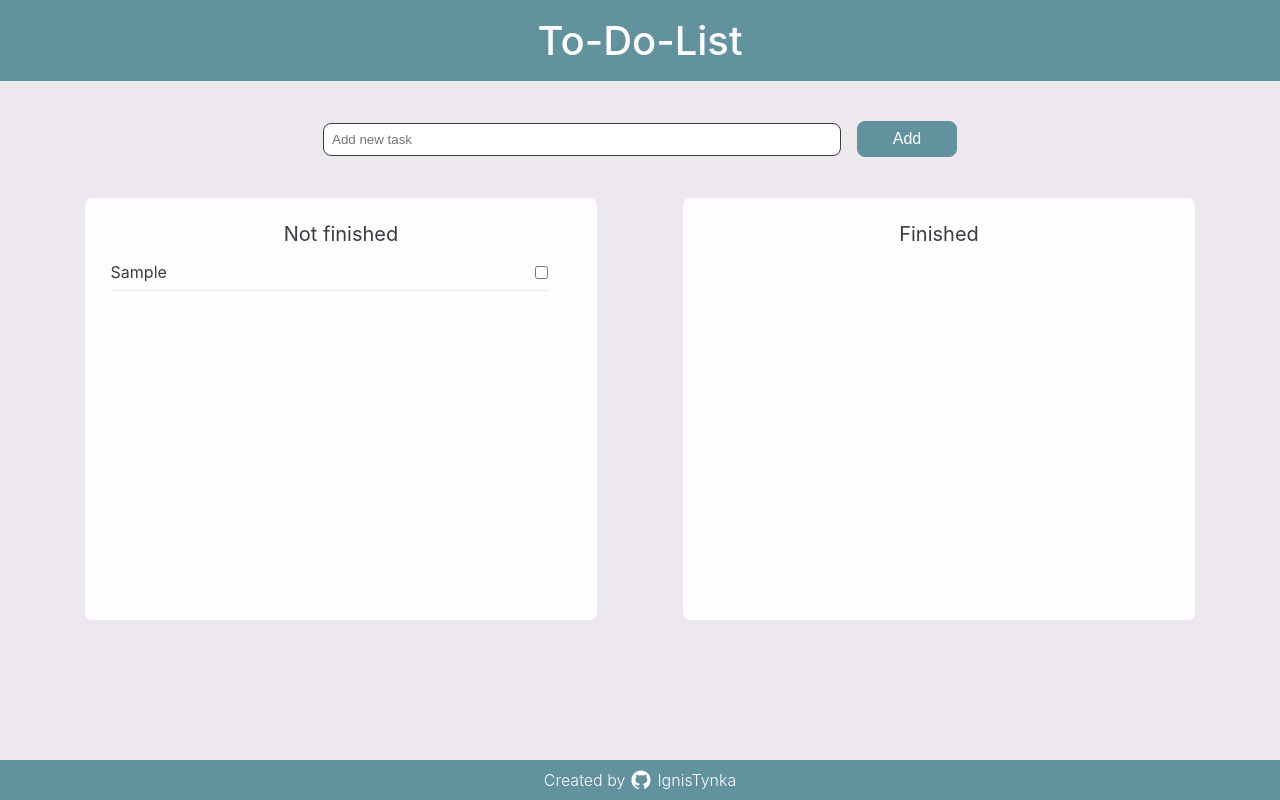
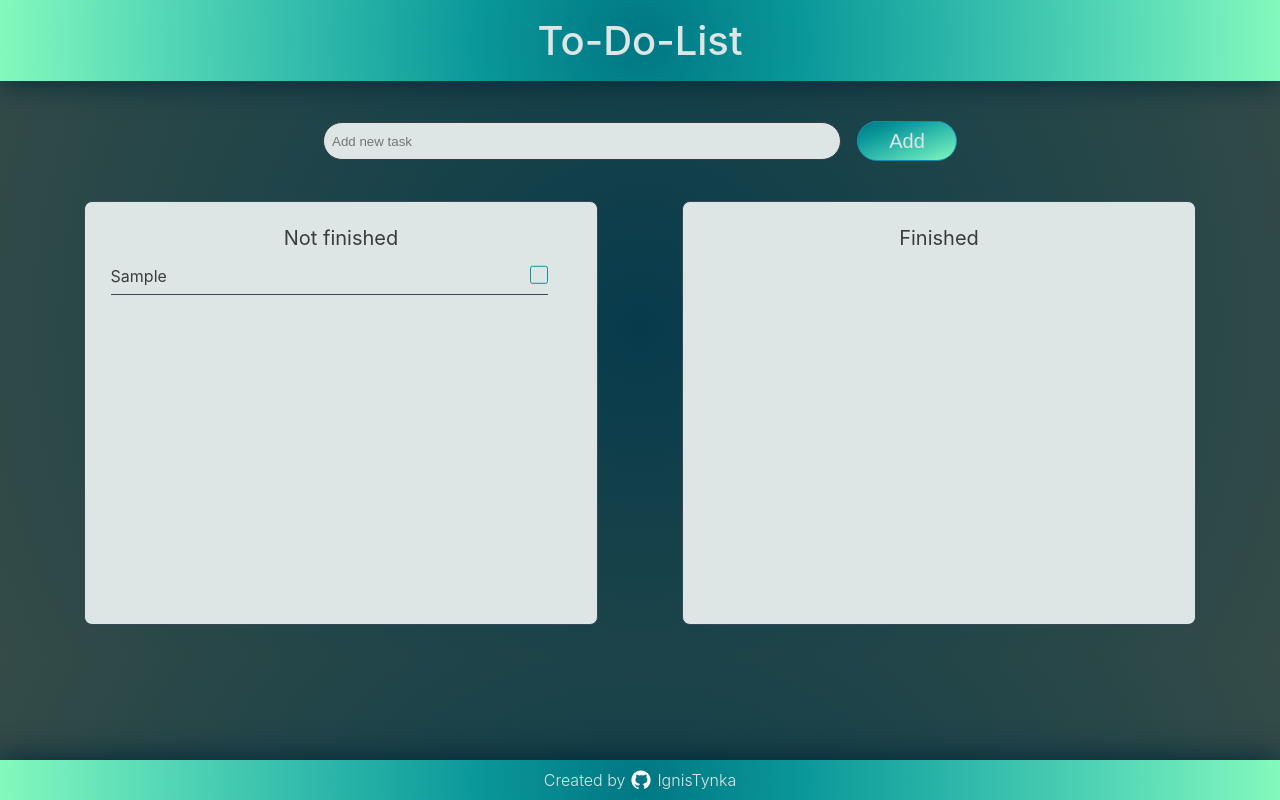
Before and after one commit to IgnisTynka/To-Do-List, a React (Create React App) app: page / in a window 1280 px wide. Both pictures are taken after typing "Sample" into the empty fields and a click on the button "Add". Built offline with nearby package versions, Linux system fonts and the light colour scheme.

Commit message:
Change design p1

```diff
--- a/src/App.css
+++ b/src/App.css
@@ -7,16 +7,18 @@ body{
     height: 100%;
     width: 100%;
     color: #393d3f;
-    background-color: #EDE8EE;
+    background-image: radial-gradient(circle, #073b4c, #13404a, #1e4449, #294748, #344b48);
 }
 
 .App-header {
-    background-color: #62929E;
-    color: #FDFDFF;
+    background-image: radial-gradient(circle, #007783, #0a9799, #2eb8aa, #56d8b6, #84f9bd);
+    color: #DEE5E5;
+    box-shadow: 0 0 2em 0 #002535;
     display: flex;
     justify-content: center;
     align-items: center;
     padding: 1rem 0rem;
+
 }
 
 h1{
@@ -43,32 +45,34 @@ h1{
 
 #task{
     width: 500px;
+    height: 20px;
     padding: 0.5rem 0.5rem;
     border: 1px solid #393d3f;
-    border-radius: 0.5rem;
+    border-radius: 2rem;
     margin: 0.5rem 0.5rem;
+    background-color: #DEE5E5;
 }
 
 #btn{
     width: 100px;
+    height: 40px;
     text-align: center;
     text-justify: center;
     padding: 0.5rem 1rem;
-    border: 1px solid #62929E;
-    border-radius: 0.5rem;
+    border: 1px solid #118AB2;
+    border-radius: 2rem;
     margin: 0.5rem 0.5rem;
-    background-color: #62929E;
-    color: #FDFDFF;
-    font-size: 1rem;
+    background-image: linear-gradient(to right bottom, #007783, #0a9799, #2eb8aa, #56d8b6, #84f9bd);
+    color: #DEE5E5;
+    font-size: 1.25rem;
 }
 
 #btn:hover{
-    background-color: #FDFDFF;
-    color: #62929E;
+    cursor: pointer;;
 }
 #btn:active{
-    background-color: #62929E;
-    color: #FDFDFF;
+    background-color: #118AB2;
+    color: #DEE5E5;
 }
 
 .App-body_tasklist{
@@ -81,15 +85,16 @@ h1{
 }
 
 .App-body_tasklist_notfinished, .App-body_tasklist_finished{
-    background-color: #FDFDFF;
+    background-color: #DEE5E5;
     width: 40%;
     display: flex;
     flex-direction: column;
     justify-content: center;
     align-items: center;
     padding: 1rem 0rem;
-    border: 1px solid #EDE8EE;
+    border: 1px solid #364954;
     border-radius: 0.5rem;
+
 }
 
 h3{
@@ -111,17 +116,41 @@ h3{
     justify-content: space-between;
     align-items: center;
     padding: 0.5rem 0rem;
-    border-bottom: 1px solid #EDE8EE;
+    border-bottom: 1px solid #364954;
 }
 
 .finished{
     text-decoration: line-through;
-    color: #FF6978;
+    color: #C392BD;
+}
+
+.checkbox{
+    appearance: none;
+    background-color: #DEE5E5;
+    margin: 0;
+    font: inherit;
+    color: currentColor;
+    width: 1.15em;
+    height: 1.15em;
+    border: 0.10em solid #0a9799;
+    border-radius: 0.15em;
+    transform: translateY(-0.075em);
+}
+
+.checkbox:checked {
+    background-color: #C392BD;
+    border-color: #C392BD;
+    color: #fff;
+}
+
+.checkbox:hover{
+    cursor: pointer;
 }
 
 .App-footer{
-    background-color: #62929E;
-    color: #FDFDFF;
+    background-image: radial-gradient(circle, #007783, #0a9799, #2eb8aa, #56d8b6, #84f9bd);
+    color: #DEE5E5;
+    box-shadow: 0 0 2em 0 #002535;
     width: 100%;
     display: flex;
     justify-content: center;
@@ -140,7 +169,7 @@ img{
     width: 1.5rem;
     height: 1.5rem;
     margin: 0rem 0.25rem 0rem 0.25rem;
-    color: #FDFDFF;
+    color: #DEE5E5;
 }
 
 @media (max-width: 768px) {
--- a/src/App.js
+++ b/src/App.js
@@ -48,7 +48,7 @@ function App() {
                     return (
                       <div className="task" key={task.id}>
                         <p>{task.name}</p>
-                        <input type="checkbox" id="checkbox" onChange={()=>{
+                        <input type="checkbox" className="checkbox" onChange={()=>{
                           handleCheckboxChange(task.id)
                         }}/>
                       </div>
@@ -67,7 +67,7 @@ function App() {
                     return (
                       <div className="task finished" key={task.id}>
                         <p>{task.name}</p>
-                        <input type="checkbox" id="checkbox" onChange={()=>{
+                        <input type="checkbox" className="checkbox" onChange={()=>{
                           handleCheckboxChange(task.id)
                           }} checked/>
                       </div>
```
